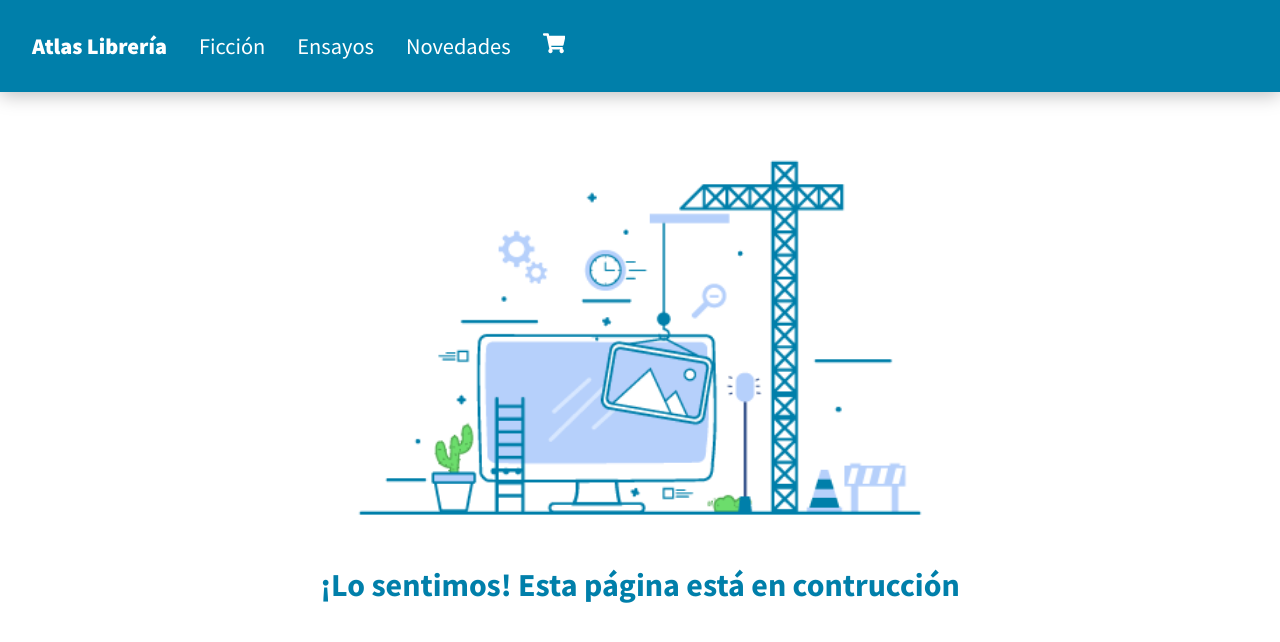
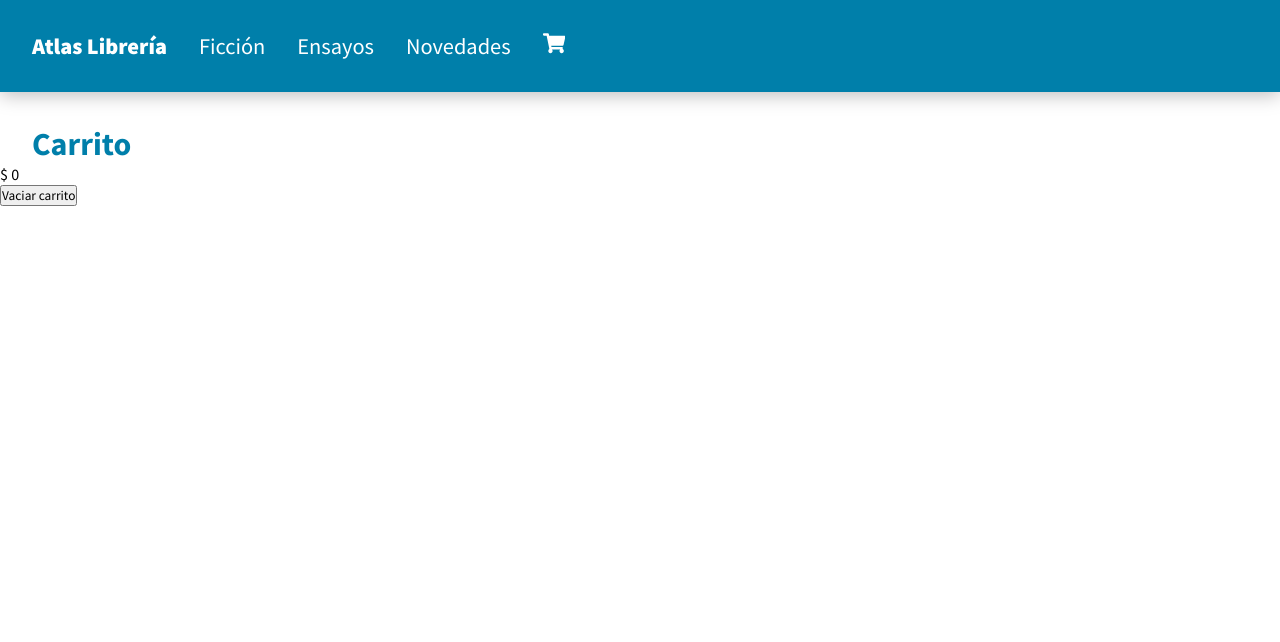
Before and after one commit to lubazzana/ecommerce_react, a React (Create React App) app: page /cart in a window 1280 px wide. Shown: the top 642 px of the page. Built offline with nearby package versions, Linux system fonts and the light colour scheme.

Commit message:
desafio 8

```diff
--- a/src/App.js
+++ b/src/App.js
@@ -2,6 +2,7 @@ import Navbar from './components/Navbar'
 import ItemListContainer from './components/ItemListContainer'
 import ItemDetailContainer from './components/ItemDetailContainer'
 import Cart from './components/Cart'
+import CartContextProvider from './context/CartContext'
 
 import { ToastContainer } from 'react-toastify'
 import 'react-toastify/dist/ReactToastify.css';
@@ -12,6 +13,7 @@ import {BrowserRouter, Routes, Route} from 'react-router-dom'
 
 function App () {
     return (
+        <CartContextProvider>
             <BrowserRouter>
                 <Navbar/>
 
@@ -24,6 +26,7 @@ function App () {
 
                 <ToastContainer/>
             </BrowserRouter>
+        </CartContextProvider>
     )
 }
 
--- a/src/components/Cart.js
+++ b/src/components/Cart.js
@@ -1,11 +1,25 @@
-import React from 'react'
+import React, { useContext} from 'react'
+import { CartContext } from '../context/CartContext'
 import './cart.css'
 
 const Cart = () => {
+    const { cart, removeItem, clear, total } = useContext(CartContext)
+
     return (
-        <div className='construction'>
-            <img src="./images/under-construction.png" alt="pagina en construcción" className='imgConstruction' />
-            <h2 className='titleConstruction'>¡Lo sentimos! Esta página está en contrucción</h2>
+        <div>
+            <h1>Carrito</h1>
+            {cart.map (item => {
+                return (
+                    <div key={item.prod.id}>
+                        <p>{item.prod.name}</p>
+                        <p>x {item.cant} Unid.</p>
+                        <p>$ {item.prod.price * item.cant}</p>
+                        <button onClick={()=> removeItem(item.prod.id)}>Eliminar producto</button>
+                    </div>
+                )
+            })}
+            <p>$ {total}</p>
+            <button onClick={clear}>Vaciar carrito</button>
         </div>
     )
 }
--- a/src/components/CartWidget.js
+++ b/src/components/CartWidget.js
@@ -3,7 +3,7 @@ import { FaShoppingCart } from "react-icons/fa";
 
 const CartWidget = () => {
     return (
-        <FaShoppingCart />
+            <FaShoppingCart />
     )
 }
 
--- a/src/components/ItemDetail.js
+++ b/src/components/ItemDetail.js
@@ -1,4 +1,5 @@
-import React, { useState } from 'react'
+import React, { useState, useContext } from 'react'
+import { CartContext } from '../context/CartContext'
 import ItemCount from './ItemCount'
 import {Link} from 'react-router-dom'
 
@@ -7,6 +8,7 @@ import { toast } from 'react-toastify'
 import './itemdetail.css'
 
 const ItemDetail = ({product}) => {
+    const { addItem } = useContext(CartContext)
     const [seleccionado, setSeleccionado] = useState(false)
 
     const onAdd = (unidadSeleccionada) => {
@@ -20,8 +22,9 @@ const ItemDetail = ({product}) => {
             progress: undefined,
             });
 
+        addItem(product, unidadSeleccionada)
+
         if (unidadSeleccionada !== undefined) {
-            console.log(unidadSeleccionada);
             setSeleccionado(unidadSeleccionada)
         }
     }
--- a/src/components/ItemDetailContainer.js
+++ b/src/components/ItemDetailContainer.js
@@ -20,9 +20,6 @@ const ItemDetailContainer = () => {
 
         productPromise
         .then((res)=>{
-            // res.forEach(element => {
-            //    element.id === parseInt(id) && console.log(element);
-            // });
             let result = res.filter(product => {
                 return product.id === parseInt(id);
             })
--- a/src/components/Navbar.js
+++ b/src/components/Navbar.js
@@ -4,7 +4,7 @@ import './navbar.css'
 
 import CartWidget from './CartWidget'
 
-import { NavLink } from 'react-router-dom'
+import { NavLink, Link } from 'react-router-dom'
 
 
 const Navbar = () => {
@@ -28,15 +28,10 @@ const Navbar = () => {
                     <li className="cat">Novedades</li>
                 </NavLink>
 
-                {/* <li className="cat">
-                    <a href="#">Contacto</a>
-                </li> */}
+                <Link to={'/cart'}>
+                    <li><CartWidget/></li>
+                </Link>
 
-                <li className="cat">
-                    <a href="#">
-                        <CartWidget/>
-                    </a>
-                </li>
             </ul>
         </nav>
     )
--- /dev/null
+++ b/src/context/CartContext.js
@@ -0,0 +1,55 @@
+import React, {createContext, useState} from 'react'
+
+export const CartContext = createContext()
+const { Provider } = CartContext
+
+const CartContextProvider = ({children}) => {
+    const [cart, setCart] = useState([])
+    const [total, setTotal] = useState(0)
+
+    const addItem = (product, cant) => {
+        let cartProduct = {prod: product[0], cant}
+        let cartAux = []
+        let newTotal = total
+
+        if(isInCart(product)) {
+            cartProduct = cart.find(item => item.prod.id === product[0].id)
+            cartProduct.cant += cant
+            cartAux = [...cart]
+            newTotal += cartProduct.cant * cartProduct.prod.price
+        } else {
+            cartAux = [cartProduct, ...cart]
+            newTotal += cartProduct.cant * cartProduct.prod.price
+        }
+
+        setCart(cartAux)
+        setTotal(newTotal)
+    }
+
+    const removeItem = (id) => {
+        const cartAux = cart.filter(item => item.prod.id !== id)
+        let prodCart = cart.filter(item => item.prod.id === id)[0]
+        let newTotal = total
+
+        newTotal -= prodCart.cant * prodCart.prod.price
+        setCart(cartAux)
+        setTotal(newTotal)
+    }
+
+    const clear = () => {
+        setCart([])
+        setTotal(0)
+    }
+
+    const isInCart = (product) => {
+        return cart && cart.some(item => item.prod.id === product[0].id)
+    }
+
+
+
+    return (
+        <Provider value={{ cart, addItem, removeItem, clear, total }}> {children} </Provider>
+    )
+}
+
+export default CartContextProvider
```
Lines whose indentation alone changed are shown as unchanged.
